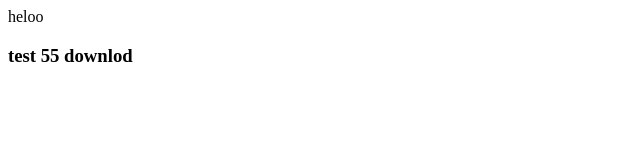
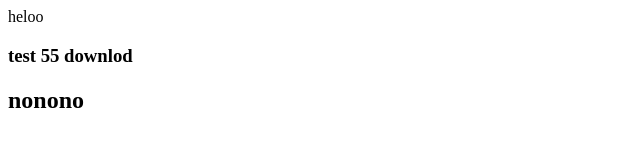
Before and after one commit to nouftechcamp/nouf-on, a plain HTML site: page index.html in a window 1280 px wide. Shown: the full height of the page, 0-640 px from the left. Drawn offline with Linux system fonts and the light colour scheme.

Commit message:
add updat

```diff
--- a/index.html
+++ b/index.html
@@ -6,6 +6,6 @@
     <h3>
          test 55 downlod
     </h3>
-
+<h2>nonono</h2>
 </body>
 </html>
```
